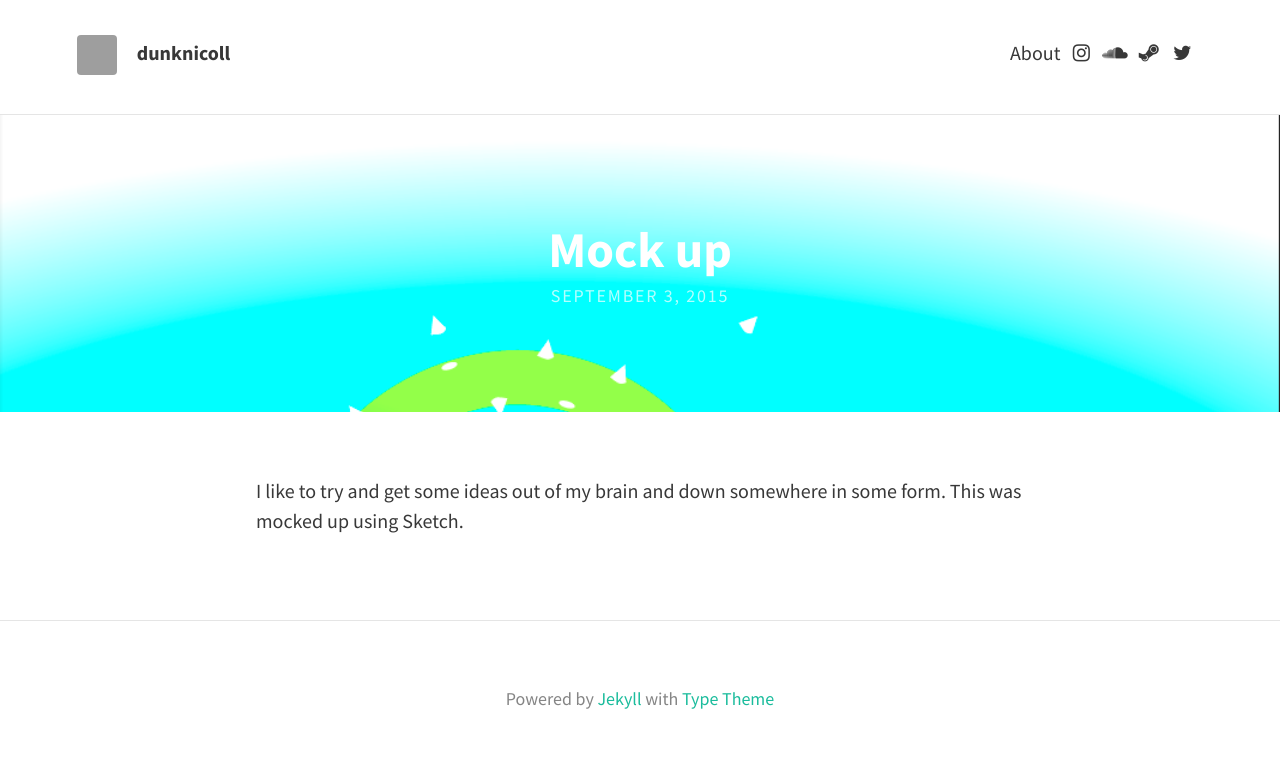
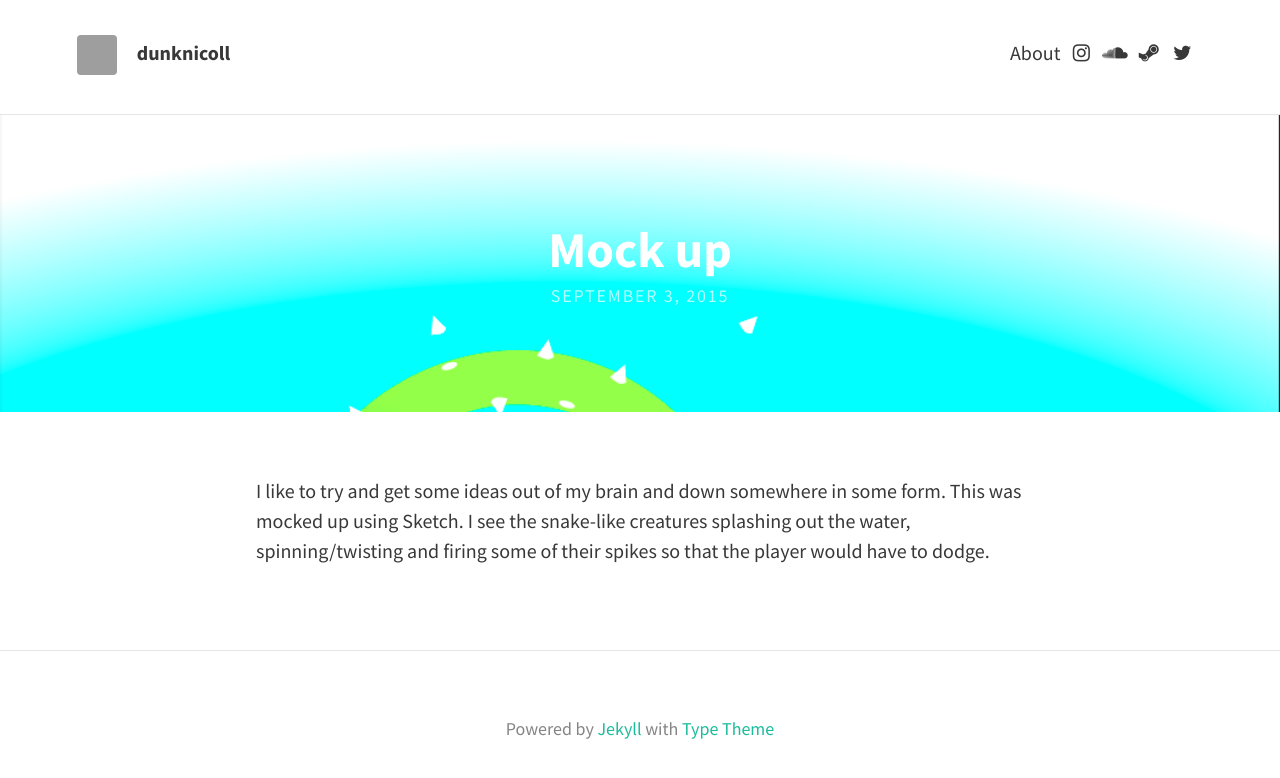
Before and after one commit to dunknicoll/dunknicoll.github.io, a Jekyll site: the page built from _posts/2015-09-03-game-mock.md, in a window 1280 px wide. Shown: the top 778 px of the page. Built offline with Jekyll 4.4.1, drawn with Linux system fonts in a browser that asks for light colours; nearby versions of some CDN libraries; grey boxes are pictures that could not be loaded.

Commit message:
Updated 2015-09-03-game-mock.md

```diff
--- a/_posts/2015-09-03-game-mock.md
+++ b/_posts/2015-09-03-game-mock.md
@@ -8,4 +8,5 @@ published: true
 
 
 
-I like to try and get some ideas out of my brain and down somewhere in some form. This was mocked up using Sketch.
+
+I like to try and get some ideas out of my brain and down somewhere in some form. This was mocked up using Sketch. I see the snake-like creatures splashing out the water, spinning/twisting and firing some of their spikes so that the player would have to dodge.
```
